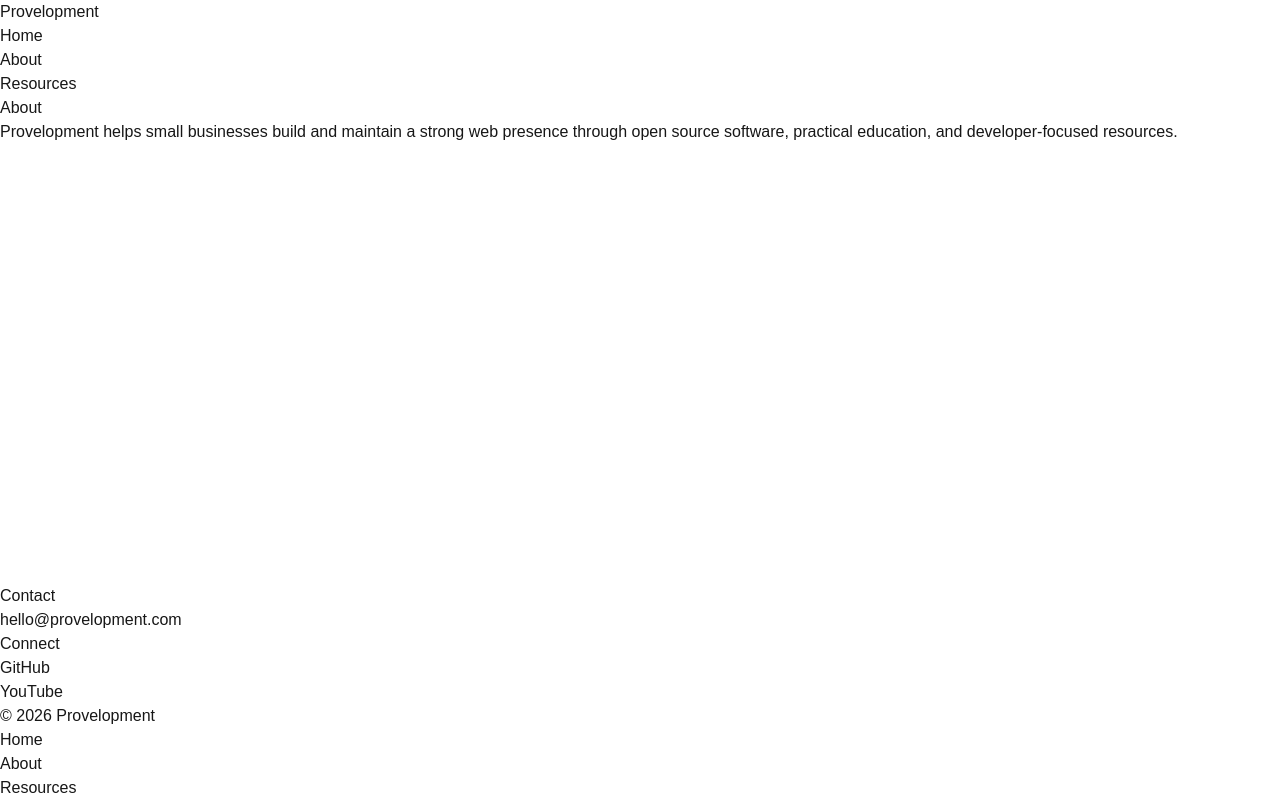
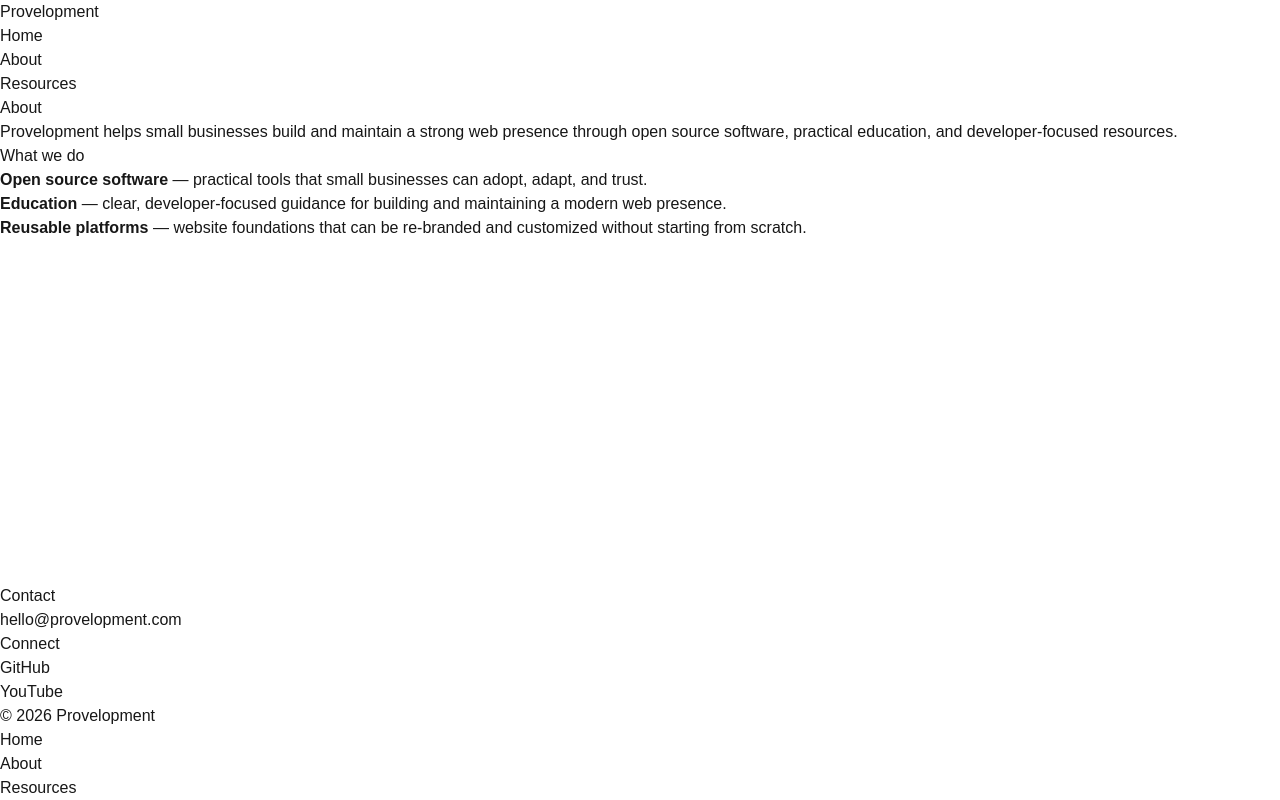
Before and after one commit to provelopment/provelopment, a Next.js app: page /about in a window 1280 px wide. Built offline with nearby package versions, Linux system fonts and the light colour scheme.

Commit message:
feat: render page content from markdown files

```diff
--- /dev/null
+++ b/content/pages/about.md
@@ -0,0 +1,16 @@
+---
+title: About
+---
+
+Provelopment helps small businesses build and maintain a strong web presence
+through open source software, practical education, and developer-focused
+resources.
+
+## What we do
+
+- **Open source software** — practical tools that small businesses can adopt,
+  adapt, and trust.
+- **Education** — clear, developer-focused guidance for building and
+  maintaining a modern web presence.
+- **Reusable platforms** — website foundations that can be re-branded and
+  customized without starting from scratch.
--- /dev/null
+++ b/content/pages/resources.md
@@ -0,0 +1,13 @@
+---
+title: Resources
+---
+
+Resources for building and maintaining your web presence are on the way.
+
+Planned resources include:
+
+- Guides and tutorials for the modern web
+- Open source tools released by Provelopment
+- Educational material for developers and small business owners
+
+In the meantime, reach out at [hello@provelopment.com](mailto:hello@provelopment.com).
--- a/src/app/about/page.tsx
+++ b/src/app/about/page.tsx
@@ -1,15 +1,26 @@
+import { createFileSystemPageContentRepository } from "@/adapters/content/fs-page-content-repository";
 import type { Metadata } from "next";
-import { siteConfig } from "@/config";
+import { notFound } from "next/navigation";
+import { MarkdownContent } from "@/components/site/markdown-content";
 
-export const metadata: Metadata = {
-  title: "About",
-};
+const pageContentRepository = createFileSystemPageContentRepository();
 
-export default function AboutPage() {
+export async function generateMetadata(): Promise<Metadata> {
+  const content = await pageContentRepository.findBySlug("about");
+  return { title: content?.title ?? "About" };
+}
+
+export default async function AboutPage() {
+  const content = await pageContentRepository.findBySlug("about");
+
+  if (!content) {
+    notFound();
+  }
+
   return (
     <>
-      <h1>About</h1>
-      <p>{siteConfig.description}</p>
+      <h1>{content.title}</h1>
+      <MarkdownContent markdown={content.body} />
     </>
   );
 }
--- a/src/app/resources/page.tsx
+++ b/src/app/resources/page.tsx
@@ -1,14 +1,26 @@
+import { createFileSystemPageContentRepository } from "@/adapters/content/fs-page-content-repository";
 import type { Metadata } from "next";
+import { notFound } from "next/navigation";
+import { MarkdownContent } from "@/components/site/markdown-content";
 
-export const metadata: Metadata = {
-  title: "Resources",
-};
+const pageContentRepository = createFileSystemPageContentRepository();
 
-export default function ResourcesPage() {
+export async function generateMetadata(): Promise<Metadata> {
+  const content = await pageContentRepository.findBySlug("resources");
+  return { title: content?.title ?? "Resources" };
+}
+
+export default async function ResourcesPage() {
+  const content = await pageContentRepository.findBySlug("resources");
+
+  if (!content) {
+    notFound();
+  }
+
   return (
     <>
-      <h1>Resources</h1>
-      <p>Resources are coming soon.</p>
+      <h1>{content.title}</h1>
+      <MarkdownContent markdown={content.body} />
     </>
   );
 }
--- /dev/null
+++ b/src/components/site/markdown-content.tsx
@@ -0,0 +1,18 @@
+import { marked } from "marked";
+
+interface MarkdownContentProps {
+  markdown: string;
+}
+
+/**
+ * Renders raw Markdown as HTML.
+ *
+ * Presentation-only concern: the Markdown arrives already loaded through
+ * an application port; this component knows nothing about where it came
+ * from.
+ */
+export function MarkdownContent({ markdown }: MarkdownContentProps) {
+  const html = marked.parse(markdown, { async: false });
+
+  return <div dangerouslySetInnerHTML={{ __html: html }} />;
+}
```
